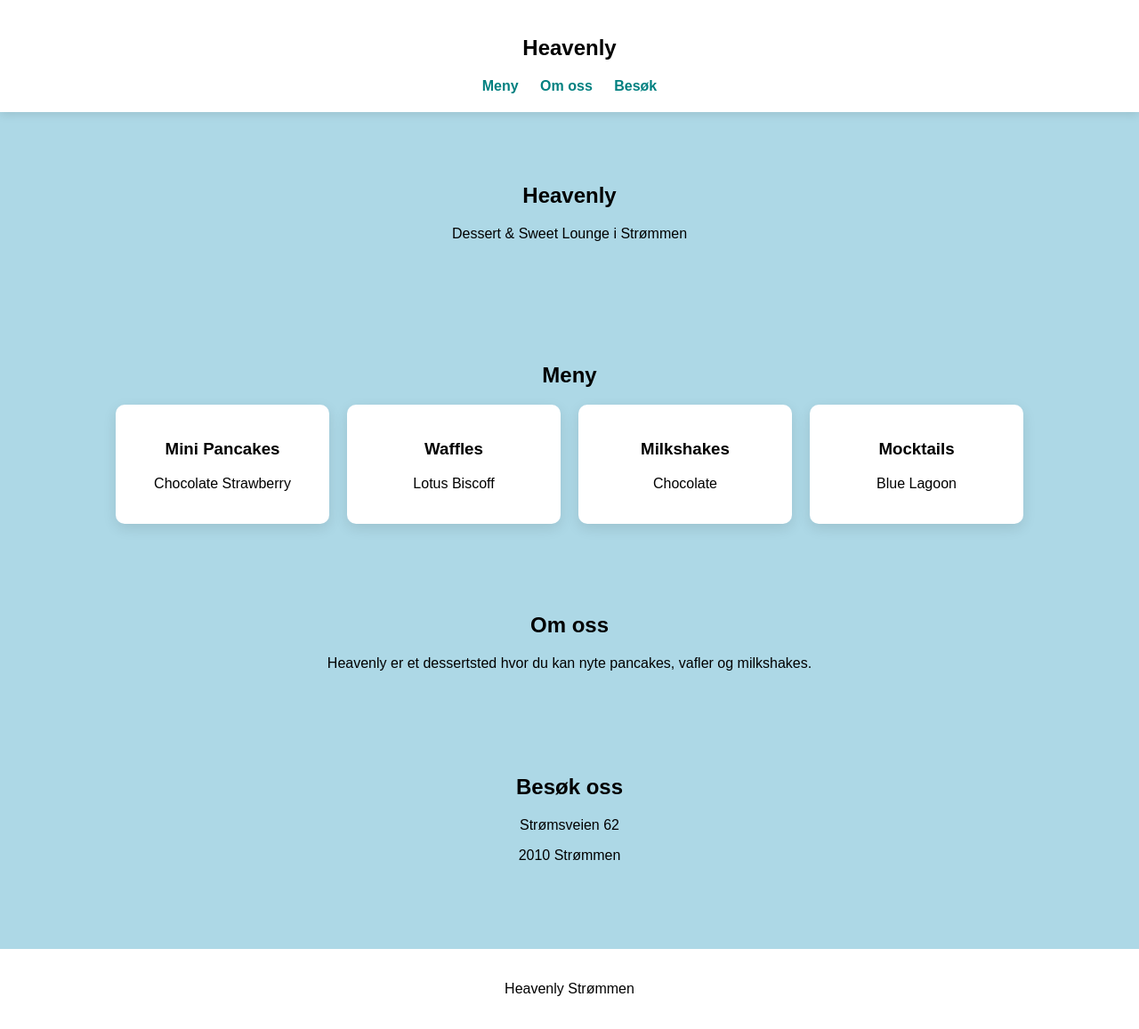
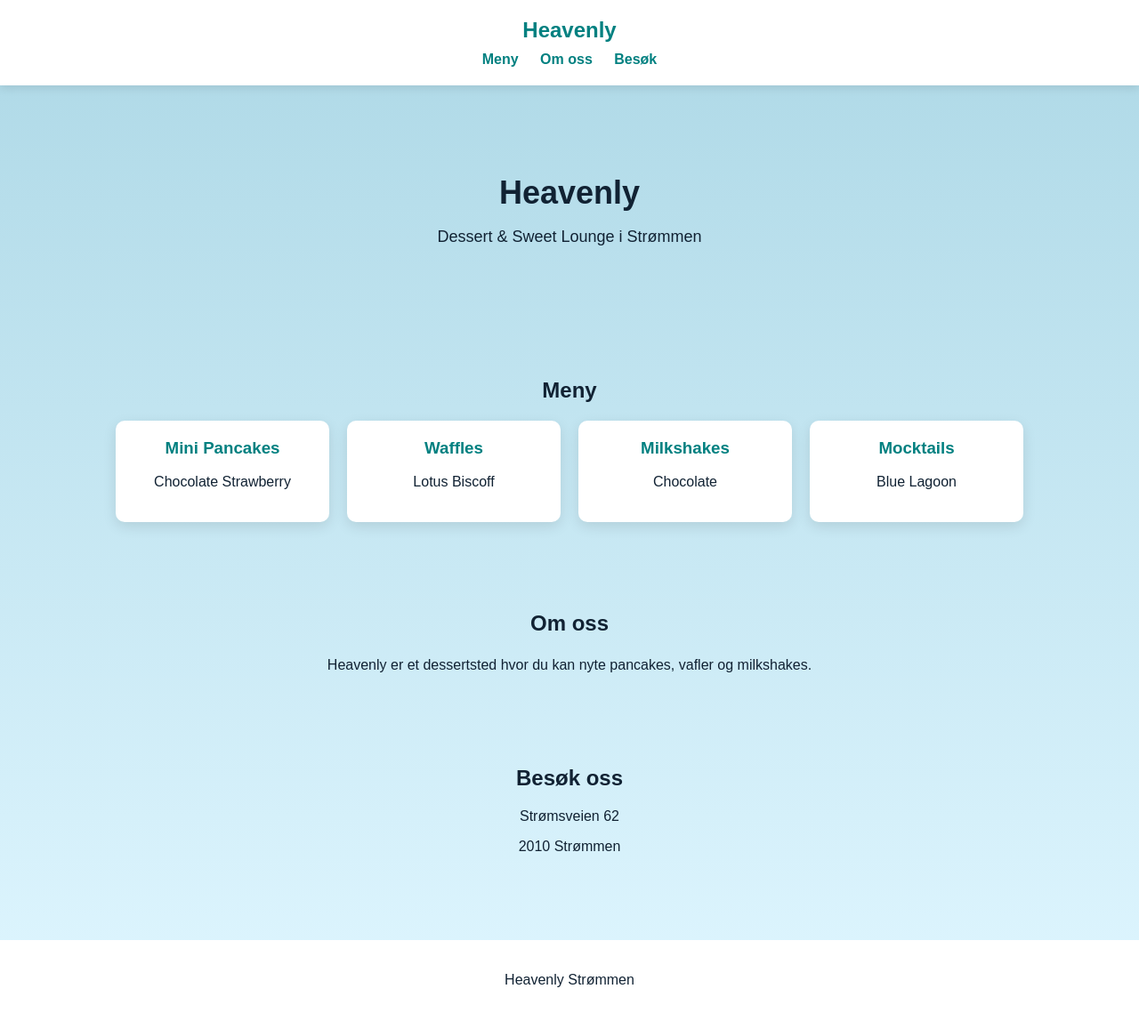
Before and after one commit to Raytriccs/heavenly-semester, a Flask app: page / in a window 1280 px wide. Shown: the whole page at 89% size. After the commit the page ends 1110 px from the top, so only its background shows below. Run offline with Flask 3, Linux system fonts and the light colour scheme.

Commit message:
bedre css, penere bakgrunn og bedre spacing

```diff
--- a/static/style.css
+++ b/static/style.css
@@ -1,54 +1,74 @@
-body{
-font-family: Arial;
-margin:0;
-background: lightblue;
-text-align:center;
+body {
+    font-family: Arial, sans-serif;
+    margin: 0;
+    background: linear-gradient(to bottom, lightblue, #dff6ff);
+    text-align: center;
+    color: #123;
 }
 
-
-nav{
-background:white;
-padding:20px;
-box-shadow:0 3px 10px rgba(0,0,0,0.1);
+nav {
+    background: white;
+    padding: 20px;
+    box-shadow: 0 3px 10px rgba(0, 0, 0, 0.1);
 }
 
-nav a{
-margin:10px;
-text-decoration:none;
-color:teal;
-font-weight:bold;
+nav h1 {
+    margin: 0 0 10px 0;
+    color: teal;
 }
 
-
-.hero{
-padding:60px;
+.nav-links a {
+    margin: 0 10px;
+    text-decoration: none;
+    color: teal;
+    font-weight: bold;
 }
 
-
-section{
-padding:40px;
+.hero {
+    padding: 70px 20px;
 }
 
-
-.menu{
-display:flex;
-justify-content:center;
-gap:20px;
-flex-wrap:wrap;
+.hero h2 {
+    font-size: 36px;
+    margin-bottom: 10px;
 }
 
-
-.card{
-background:white;
-padding:20px;
-border-radius:10px;
-width:200px;
-box-shadow:0 5px 15px rgba(0,0,0,0.1);
+.hero p {
+    font-size: 18px;
 }
 
+section {
+    padding: 40px 20px;
+}
 
-footer{
-background:white;
-padding:20px;
-margin-top:40px;
+.menu {
+    display: flex;
+    justify-content: center;
+    gap: 20px;
+    flex-wrap: wrap;
 }
+
+.card {
+    background: white;
+    padding: 20px;
+    border-radius: 10px;
+    width: 200px;
+    box-shadow: 0 5px 15px rgba(0, 0, 0, 0.1);
+}
+
+.card h3 {
+    margin-top: 0;
+    color: teal;
+}
+
+.info-text {
+    max-width: 600px;
+    margin: 0 auto;
+    line-height: 1.6;
+}
+
+footer {
+    background: white;
+    padding: 20px;
+    margin-top: 40px;
+}
```
